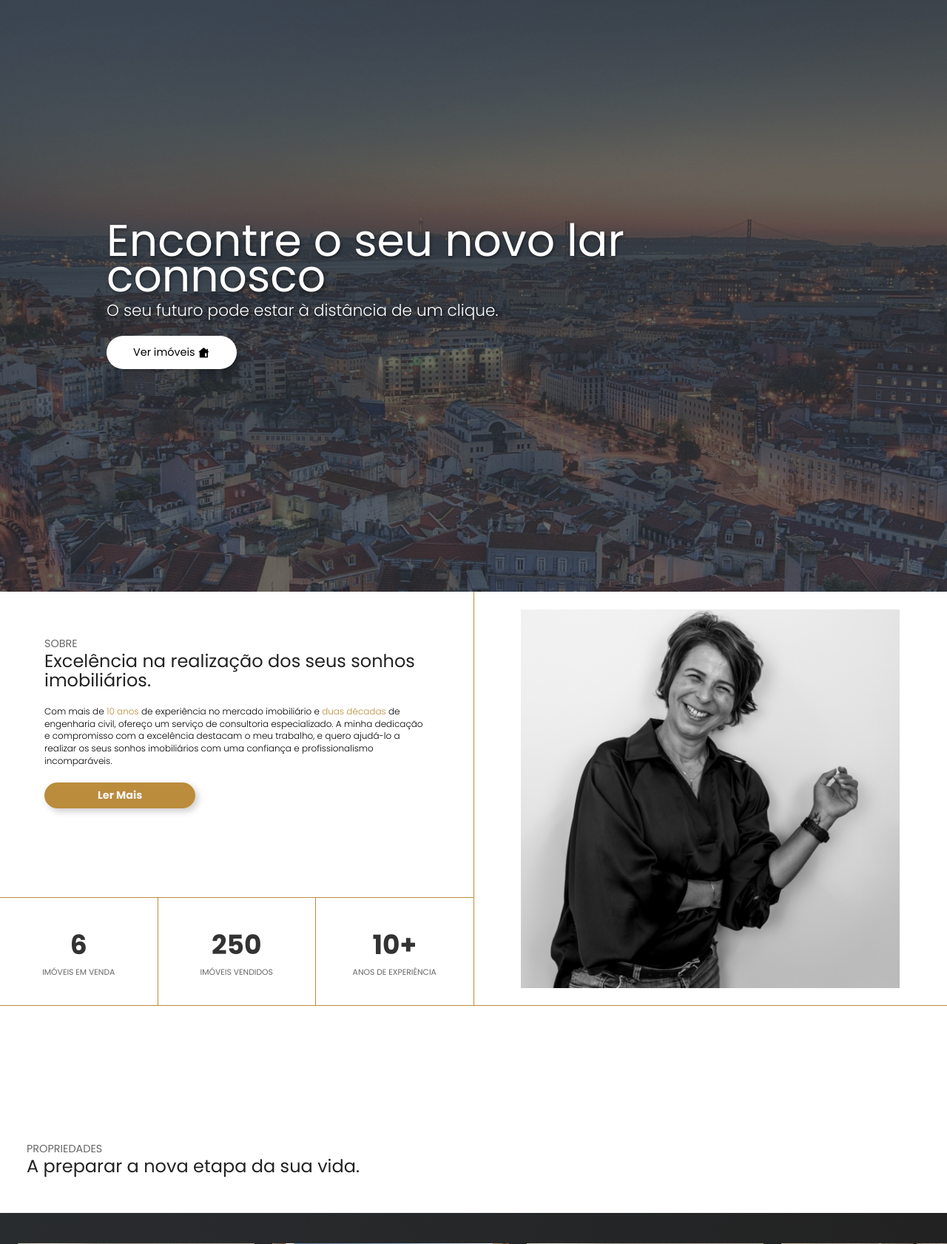
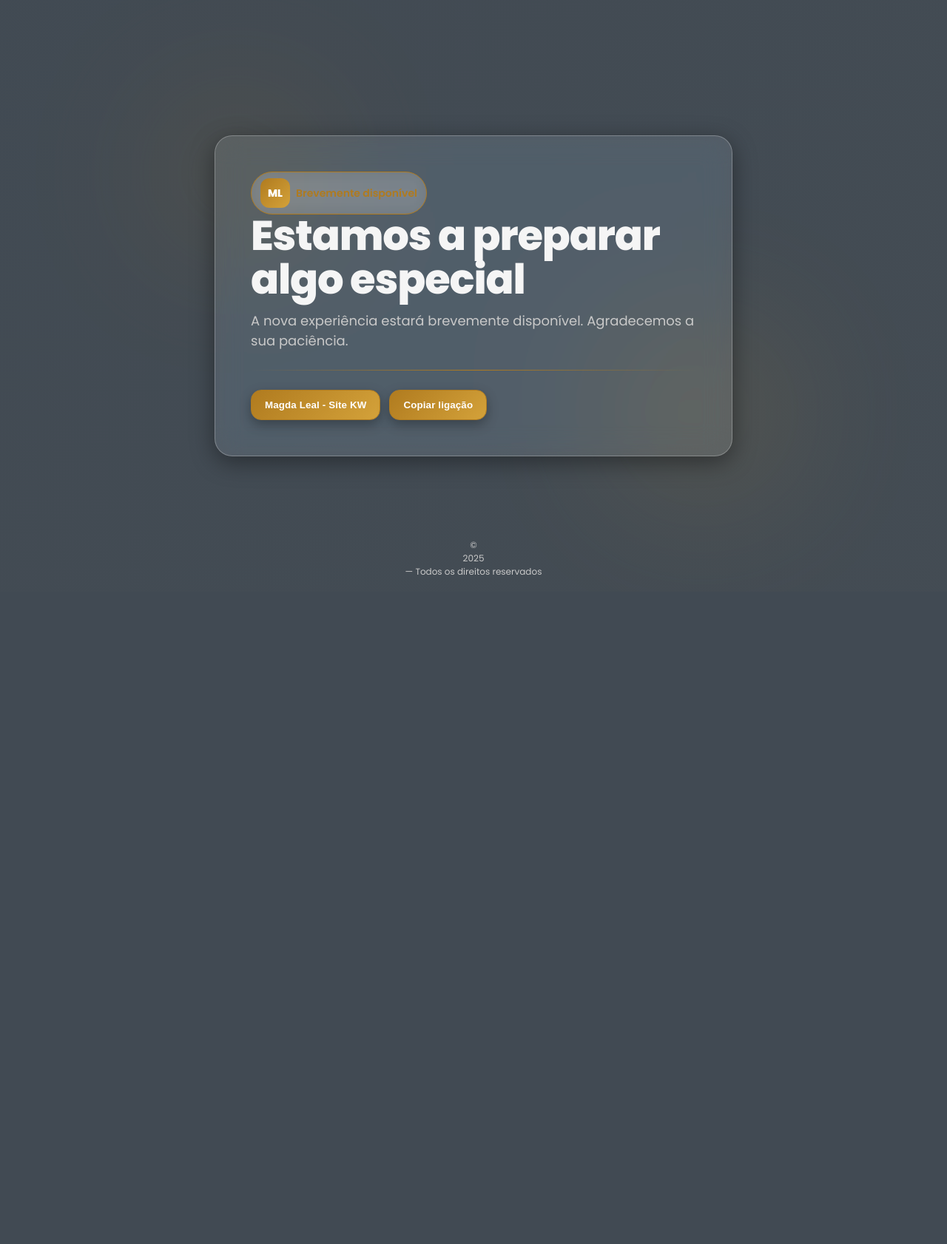
Before and after one commit to TiagoLealPalma/Site-Magda, a Django app: page / in a window 1280 px wide. Shown: the top 1682 px of the page at 74% size. After the commit the page ends 777 px from the top, so only its background shows below. Run offline with Django 5.2, Linux system fonts and the light colour scheme; data comes from the database, SQL or seed files in the repository; both versions use the stored data as it was after the commit.

Commit message:
Bug fixes, brevemente page, header UI...

```diff
--- a/SiteMagda/magda/urls.py
+++ b/SiteMagda/magda/urls.py
@@ -6,7 +6,8 @@ from . import views
 
 urlpatterns = [
     path('admin/', admin.site.urls),
-    path('', views.load_landing_page, name='home'),
+    path('', views.load_brevemente_page, name='brevemente'),
+    path('home', views.load_landing_page, name='home'),
     path('properties', views.load_for_sale, name='forsale'),
     path('properties/new/', views.create_property, name='create_property_notbeingused'),
     path('confirmation/', views.create_property_confirmation, name='property_success'),
--- a/SiteMagda/magda/views.py
+++ b/SiteMagda/magda/views.py
@@ -45,12 +45,12 @@ def load_landing_page(request):
 
     top6_properties = Property.objects.all()[:6]
     years_since = date.today().year - 2015
-    number_of_properties = len(Property.objects.all())
+    number_of_properties = Property.objects.count()
 
     return render(request, "magda/home.html", {
         "properties": top6_properties,
         "years_since": years_since,
-        "number_of_properties": len(top6_properties)
+        "number_of_properties": number_of_properties
     })
 
 def load_for_sale(request):
@@ -58,8 +58,8 @@ def load_for_sale(request):
 
     # Get URL parameters
     search = request.GET.get('search', "")
-    type = request.GET.get('type', '')
-    price = request.GET.get('price', '')
+    tipologia = request.GET.get('type', '')
+    preco = request.GET.get('price', '')
 
     # Filter accordingly
 
@@ -71,23 +71,27 @@ def load_for_sale(request):
         properties = by_name | by_address
 
     # Type
-    if type != "":
-        if type != "5":
-            properties = properties.filter(bedrooms=int(type))
+    if tipologia != "":
+        if tipologia != "5":
+            properties = properties.filter(bedrooms=int(tipologia))
         else:
             properties = properties.filter(bedrooms__gte=5)
 
     # Price
-    if price != "":
+    if preco != "":
         try:
-            price = int(price)
+            price = int(preco)
             properties = properties.filter(price__lte=int(price))
         except ValueError:
             pass
 
 
 
-    return render(request, 'magda/forSale.html', {'propriedades': properties})
+    return render(request, 'magda/forSale.html', {'propriedades': properties,
+                                                  "tipologia": tipologia,
+                                                  "preco": preco,
+                                                  "search": search,
+                                                  })
 
 
 
@@ -96,3 +100,7 @@ def load_for_sale(request):
 def create_property_confirmation(request):
     template = loader.get_template('magda/property_success_confirmation.html')
     return HttpResponse(template.render())
+
+
+def load_brevemente_page(request):
+    return render(request, 'magda/brevemente.html')
--- a/SiteMagda/static/scripts/landingpage.js
+++ b/SiteMagda/static/scripts/landingpage.js
@@ -1,31 +1,26 @@
 const menuToggle = document.getElementById("menu-toggle");
 const header = document.querySelector(".headerContainer");
 const body = document.body;
+const mq = window.matchMedia("(min-width: 768px)");
 
 const headerSVG = document.getElementById('header');
 let originalPos = true;
 let lastScroll = 0;
+let downScrolling = false;
+let upScrolling = false;
 
 window.addEventListener('scroll', () => {
 
+
+
     const viewheight = window.innerHeight - headerSVG.offsetHeight;
     const scrollPosition = document.documentElement.scrollTop;
-    const opacity = Math.max(0, Math.min(1, (scrollPosition/viewheight))).toString();
+    const opacity = Math.max(0, Math.min(1, ((scrollPosition/viewheight)/10))).toString();
 
-    if(scrollPosition < lastScroll) {
-        if (scrollPosition > viewheight) {
-            headerSVG.style.backgroundColor = 'rgba(41,44,47,1)';
-        } else {
-            headerSVG.style.backgroundColor = 'rgba(41,44,47,' + opacity + ')';
-        }
-        headerSVG.style.opacity = '1';
-    } else {
-        headerSVG.style.opacity = '0';
-    }
+    // General styling
 
-    lastScroll = scrollPosition;
 
-    const elements = document.querySelectorAll('.hidden');
+     const elements = document.querySelectorAll('.hidden');
     elements.forEach(element => {
         const position = element.getBoundingClientRect();
         if (position.top < window.innerHeight && position.bottom >= 0) {
@@ -34,6 +29,37 @@ window.addEventListener('scroll', () => {
             element.classList.remove('visible');
         }
     });
+
+
+    if (!mq.matches) return;
+
+    // Desktop only styling
+
+    if(scrollPosition < lastScroll) { // Scrolling up
+        downScrolling = false;
+        if (!upScrolling){
+            headerSVG.style.transform = 'translateY(0px)'
+        }
+
+        if (scrollPosition > viewheight) {
+            headerSVG.style.backgroundColor = 'rgba(255, 255, 255,0.1)';
+        } else {
+            headerSVG.style.backgroundColor = 'rgba(255, 255, 255,' + opacity + ')';
+            headerSVG.style.boxShadow = 'none';
+        }
+        headerSVG.style.opacity = '1';
+
+    } else { // Scrolling down
+        upScrolling = false;
+        if(!downScrolling){
+            headerSVG.style.transform = 'translateY(-200px)';
+            downScrolling = true;
+        }
+    }
+
+    lastScroll = scrollPosition;
+
+
 });
 
 document.querySelectorAll('.clickable').forEach(item => {
--- a/SiteMagda/static/styles.css
+++ b/SiteMagda/static/styles.css
@@ -47,11 +47,12 @@ body::-webkit-scrollbar {
 
 /* Header */
 .headerContainer{
+    transition: transform 0.2s ease-in-out;
       width: 100vw;
       height: 9vh;
       position: fixed;
       z-index: 2000;
-      background: rgba(255, 255, 255, 0.1)!important; /* semi-transparent */
+      background: rgba(255, 255, 255, 0.0); /* semi-transparent */
       box-shadow: 0 4px 30px rgba(0, 0, 0, 0.1); /* subtle shadow */
       backdrop-filter: blur(10px);          /* the key: background blur */
       -webkit-backdrop-filter: blur(10px);  /* Safari support */
@@ -1064,7 +1065,7 @@ feedback-quote{
         left: 0;
         width: 27rem;
         height: 100vh;
-        background-color: rgba(41,44,47,1);
+        background-color: rgba(255,255,255,0.1);
 
         transform: translateX(-100%);
         transition: transform 0.5s ease;
@@ -1086,6 +1087,8 @@ feedback-quote{
             & .nav-links {
                 & a {
                     font-size: 2.5rem;
+                    color: white;
+                    text-shadow: 0 1px 3px rgba(0,0,0,0.9);
                 }
             }
         }
--- /dev/null
+++ b/SiteMagda/templates/magda/brevemente.html
@@ -0,0 +1,122 @@
+<!DOCTYPE html>
+<html lang="pt">
+<head>
+  <meta charset="utf-8" />
+  <meta name="viewport" content="width=device-width, initial-scale=1" />
+  <title>Brevemente disponível</title>
+  <meta name="description" content="Página de espera — Brevemente disponível" />
+  <link rel="preconnect" href="https://fonts.googleapis.com">
+  <link rel="preconnect" href="https://fonts.gstatic.com" crossorigin>
+  <link href="https://fonts.googleapis.com/css2?family=Poppins:wght@400;600;800&display=swap" rel="stylesheet">
+  <style>
+    :root{
+      --gold: #B07B1F;
+      --gold-light: #d4a23a;
+      --bg1: #404852;
+      --bg2: #414a53;
+      --bg3: #454d54;
+      --text: #f5f5f5;
+      --muted: #c9c9c9;
+      --card: rgba(255,255,255,0.1);
+      --border: rgba(255,255,255,0.25);
+      --shadow: 0 8px 32px rgba(0,0,0,0.4);
+    }
+
+    *{box-sizing:border-box}
+    html,body{height:100%}
+    body{
+      margin:0;
+      font-family: 'Poppins', system-ui, -apple-system, Segoe UI, Roboto, Ubuntu, Cantarell, Noto Sans, "Helvetica Neue", Arial;
+      color: var(--text);
+      background: linear-gradient(135deg, var(--bg1), var(--bg2), var(--bg3));
+      background-size: 400% 400%;
+      animation: gradientMove 20s ease infinite;
+      display:grid; place-items:center; overflow:hidden;
+    }
+
+    @keyframes gradientMove{
+      0%{background-position:0% 50%}
+      50%{background-position:100% 50%}
+      100%{background-position:0% 50%}
+    }
+
+    .wrap{position:relative; padding: 40px; width:min(780px, 92vw)}
+
+    .orb{position:absolute; inset:auto; filter: blur(100px); opacity:.25; pointer-events:none}
+    .orb.one{width:300px; height:300px; background: radial-gradient(ellipse at center, var(--gold), transparent 70%); top:-60px; left:-80px;}
+    .orb.two{width:320px; height:320px; background: radial-gradient(ellipse at center, var(--gold-light), transparent 70%); right:-80px; bottom:-60px;}
+
+    .card{
+      position:relative; z-index:1; border:1px solid var(--border); background: var(--card);
+      backdrop-filter: blur(18px) saturate(160%);
+      -webkit-backdrop-filter: blur(18px) saturate(160%);
+      border-radius: 24px; padding: clamp(28px, 6vw, 48px);
+      box-shadow: var(--shadow);
+    }
+
+    h1{margin:0 0 12px; font-size: clamp(32px, 6vw, 56px); line-height:1.05; letter-spacing:-.02em; color: var(--text)}
+    p{margin:0; color: var(--muted); font-size: clamp(16px, 2.6vw, 18px)}
+
+    .divider{height:1px; background: linear-gradient(90deg, transparent, var(--gold), transparent); margin: 26px 0}
+
+    .cta{
+      display:flex; gap:12px; flex-wrap:wrap;
+      align-items:center; margin-top: 8px;
+    }
+
+    .btn{
+      padding: 12px 18px; border-radius: 14px; border: 1px solid var(--gold);
+      background: linear-gradient(135deg, var(--gold), var(--gold-light));
+      color: #fff; font-weight: 600; letter-spacing:.01em;
+      cursor:pointer; transition: transform .15s ease, box-shadow .15s ease, background .2s ease;
+      box-shadow: 0 6px 16px rgba(0,0,0,.3);
+    }
+    .btn:hover{ transform: translateY(-2px); box-shadow: 0 10px 24px rgba(0,0,0,.4); background: var(--gold-light);}
+    .btn:active{ transform: translateY(0)}
+
+    .pill{
+      display:inline-flex; align-items:center; gap:8px;
+      padding:8px 12px; border-radius:999px; border:1px solid var(--gold);
+      background: rgba(255,255,255,.15); color: var(--gold); font-weight:600; font-size:14px;
+      backdrop-filter: blur(12px);
+      -webkit-backdrop-filter: blur(12px);
+    }
+
+    .logomark{width:40px; height:40px; border-radius:12px; display:grid; place-items:center; font-weight:800; background: linear-gradient(135deg, var(--gold), var(--gold-light)); color:#fff}
+
+    footer{position:fixed; inset:auto 0 18px; display:grid; place-items:center; font-size:12px; color: var(--muted)}
+  </style>
+</head>
+<body>
+  <div class="wrap">
+    <div class="orb one" aria-hidden="true"></div>
+    <div class="orb two" aria-hidden="true"></div>
+
+    <section class="card" role="region" aria-label="Estado do site">
+      <div class="pill" aria-hidden="true">
+        <span class="logomark">ML</span>
+        <span>Brevemente disponível</span>
+      </div>
+
+      <h1>Estamos a preparar algo especial</h1>
+      <p>A nova experiência estará brevemente disponível. Agradecemos a sua paciência.</p>
+
+      <div class="divider" aria-hidden="true"></div>
+
+      <div class="cta">
+        <button class="btn" onclick="window.location.href='https://www.kwportugal.pt/en/agente/Magda-Leal/34306'">
+  Magda Leal - Site KW
+</button>
+        <button class="btn" onclick="navigator.clipboard.writeText(location.href); this.textContent='Ligação copiada!';">Copiar ligação</button>
+      </div>
+    </section>
+  </div>
+
+  <footer>© <span id="y"></span> — Todos os direitos reservados</footer>
+
+  <script>
+    // Atualiza ano do rodapé
+    document.getElementById('y').textContent = new Date().getFullYear();
+  </script>
+</body>
+</html>
--- a/SiteMagda/templates/magda/home.html
+++ b/SiteMagda/templates/magda/home.html
@@ -107,14 +107,14 @@
     </div>
 
     <div class="feedback-section">
-        <div class="feedback-title-container">
+        <div class="feedback-title-container hidden">
             <div style="text-align: center;">
                 <h2 class="hidden">Feedback</h2>
                 <h1 class="hidden">Não confie em nós, confie em quem já confiou.</h1>
             </div>
         </div>
 
-        <div class="feedback-carousel-container">
+        <div class="feedback-carousel-container hidden">
             <div class="feedback-carousel" id="feedback-carousel">
 
             </div>
@@ -122,7 +122,7 @@
     </div>
 
     <div style="height: 10vh"></div>
-    <div class="lead-section">
+    <div class="lead-section " >
 
         <div class="onTop"></div>
 
@@ -144,7 +144,7 @@
         </div>
 
 
-        <div class="right">
+        <div class="right hidden">
             <h1>Acompanhe as últimas novidades do ramo imobiliário.</h1>
             <h2>Junte-se à nossa newsletter e fique por dentro das notícias do setor e das melhores dicas de decoração.</h2>
             <div class="email-section-container">
@@ -157,12 +157,12 @@
         </div>
     </div>
 
-    <div class="award-section">
+    <div class="award-section hidden">
         <div class="feedback-title-container">
             <div style="text-align: center;">
             <h2 class="hidden">Prémios e Reconhecimentos</h2>
             </div>
-            <div class="award-container">
+            <div class="award-container hidden">
                 <div class="award">
                     <img src="https://img.icons8.com/?size=100&id=67672&format=png&color=000000">
                     <a> 3x Top 10 Mega Teams  </a>
```
Also changed, not shown: SiteMagda/db.sqlite3.
